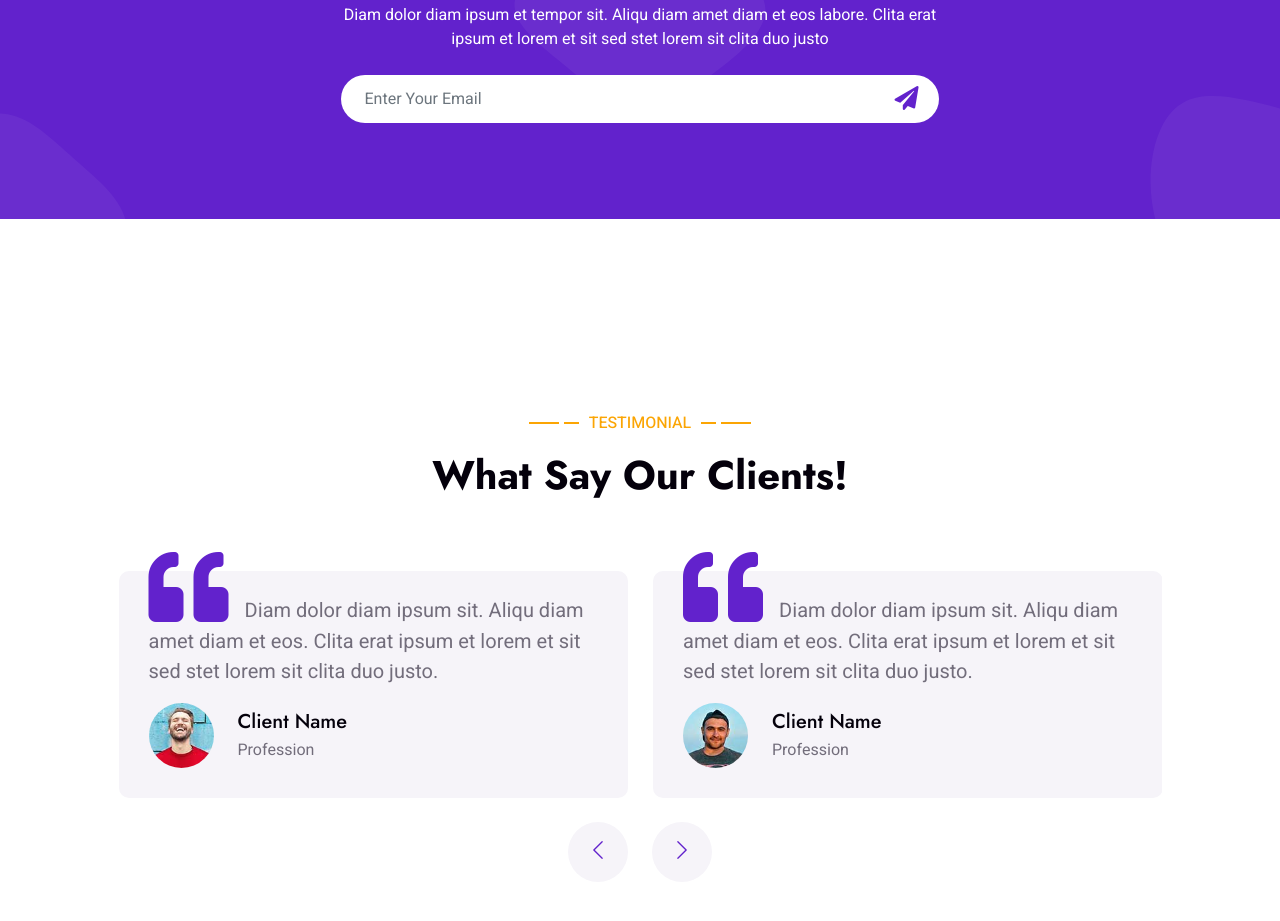
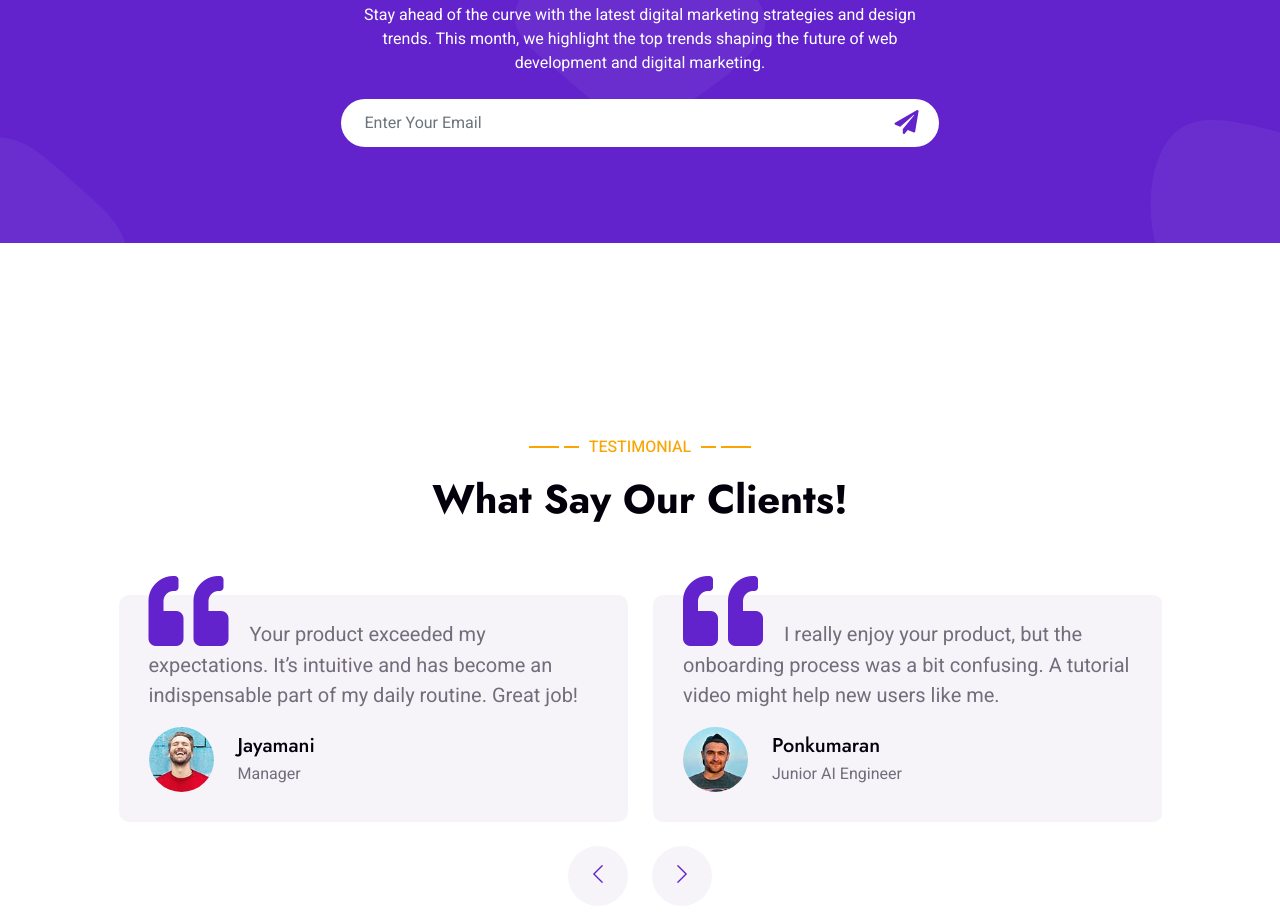
Before and after one commit to vanisrithenappan/rk-learninfinity, a plain HTML site: page service.html in a window 1280 px wide. Shown: the part 1890-2811 px from the top of the page. Drawn offline with nearby package versions, Linux system fonts and the light colour scheme.

Commit message:
Update service.html

```diff
--- a/service.html
+++ b/service.html
@@ -197,7 +197,7 @@
                     <div class="col-lg-7 text-center">
                         <p class="section-title text-white justify-content-center"><span></span>Newsletter<span></span></p>
                         <h1 class="text-center text-white mb-4">Stay Always In Touch</h1>
-                        <p class="text-white mb-4">Diam dolor diam ipsum et tempor sit. Aliqu diam amet diam et eos labore. Clita erat ipsum et lorem et sit sed stet lorem sit clita duo justo</p>
+                        <p class="text-white mb-4"> Stay ahead of the curve with the latest digital marketing strategies and design trends. This month, we highlight the top trends shaping the future of web development and digital marketing. </p>
                         <div class="position-relative w-100 mt-3">
                             <input class="form-control border-0 rounded-pill w-100 ps-4 pe-5" type="text" placeholder="Enter Your Email" style="height: 48px;">
                             <button type="button" class="btn shadow-none position-absolute top-0 end-0 mt-1 me-2"><i class="fa fa-paper-plane text-primary fs-4"></i></button>
@@ -216,32 +216,32 @@
                 <h1 class="text-center mb-5">What Say Our Clients!</h1>
                 <div class="owl-carousel testimonial-carousel">
                     <div class="testimonial-item bg-light rounded my-4">
-                        <p class="fs-5"><i class="fa fa-quote-left fa-4x text-primary mt-n4 me-3"></i>Diam dolor diam ipsum sit. Aliqu diam amet diam et eos. Clita erat ipsum et lorem et sit sed stet lorem sit clita duo justo.</p>
+                        <p class="fs-5"><i class="fa fa-quote-left fa-4x text-primary mt-n4 me-3"></i>Your staff went above and beyond to resolve my issue, and I truly appreciate the follow-up call to ensure everything was sorted. </p>
                         <div class="d-flex align-items-center">
                             <img class="img-fluid flex-shrink-0 rounded-circle" src="img/testimonial-1.jpg" style="width: 65px; height: 65px;">
                             <div class="ps-4">
-                                <h5 class="mb-1">Client Name</h5>
-                                <span>Profession</span>
+                                <h5 class="mb-1"> Preethi </h5>
+                                <span> Senior Engineer </span>
                             </div>
                         </div>
                     </div>
                     <div class="testimonial-item bg-light rounded my-4">
-                        <p class="fs-5"><i class="fa fa-quote-left fa-4x text-primary mt-n4 me-3"></i>Diam dolor diam ipsum sit. Aliqu diam amet diam et eos. Clita erat ipsum et lorem et sit sed stet lorem sit clita duo justo.</p>
+                        <p class="fs-5"><i class="fa fa-quote-left fa-4x text-primary mt-n4 me-3"></i> Your product exceeded my expectations. It’s intuitive and has become an indispensable part of my daily routine. Great job! </p>
                         <div class="d-flex align-items-center">
                             <img class="img-fluid flex-shrink-0 rounded-circle" src="img/testimonial-2.jpg" style="width: 65px; height: 65px;">
                             <div class="ps-4">
-                                <h5 class="mb-1">Client Name</h5>
-                                <span>Profession</span>
+                                <h5 class="mb-1"> Jayamani </h5>
+                                <span> Manager </span>
                             </div>
                         </div>
                     </div>
                     <div class="testimonial-item bg-light rounded my-4">
-                        <p class="fs-5"><i class="fa fa-quote-left fa-4x text-primary mt-n4 me-3"></i>Diam dolor diam ipsum sit. Aliqu diam amet diam et eos. Clita erat ipsum et lorem et sit sed stet lorem sit clita duo justo.</p>
+                        <p class="fs-5"><i class="fa fa-quote-left fa-4x text-primary mt-n4 me-3"></i>  I really enjoy your product, but the onboarding process was a bit confusing. A tutorial video might help new users like me.</p>
                         <div class="d-flex align-items-center">
                             <img class="img-fluid flex-shrink-0 rounded-circle" src="img/testimonial-3.jpg" style="width: 65px; height: 65px;">
                             <div class="ps-4">
-                                <h5 class="mb-1">Client Name</h5>
-                                <span>Profession</span>
+                                <h5 class="mb-1"> Ponkumaran </h5>
+                                <span> Junior AI Engineer </span>
                             </div>
                         </div>
                     </div>
```
